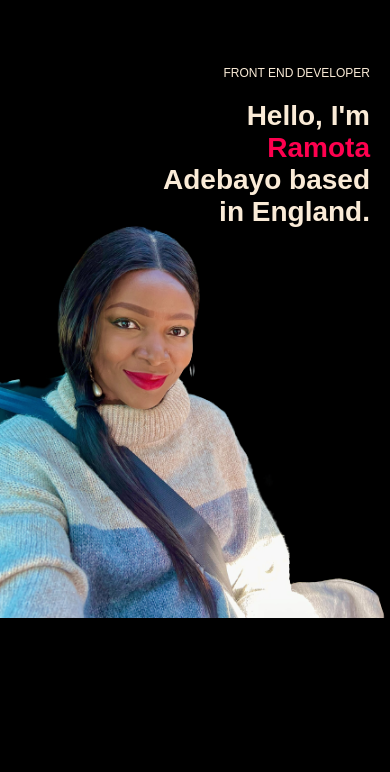
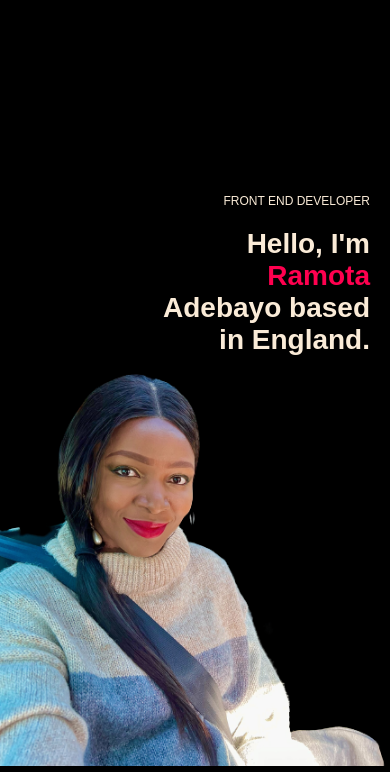
Before and after one commit to dayframs/MYPORTFOLIO, a plain HTML site: page index.html in a window 390 px wide. Shown: the part 72-844 px from the top of the page. Drawn offline with Linux system fonts and the light colour scheme.

Commit message:
Update media.css

```diff
--- a/media.css
+++ b/media.css
@@ -6,8 +6,8 @@
     height: 100vh;
 }
 .herotext {
-    margin-top: 2%;
-    padding: 100px 20px 0 20px;
+    margin-top: 40%;
+    padding: 80px 20px 0 20px;
 }
 .herotext h1 {
     font-size: 28px;
```
